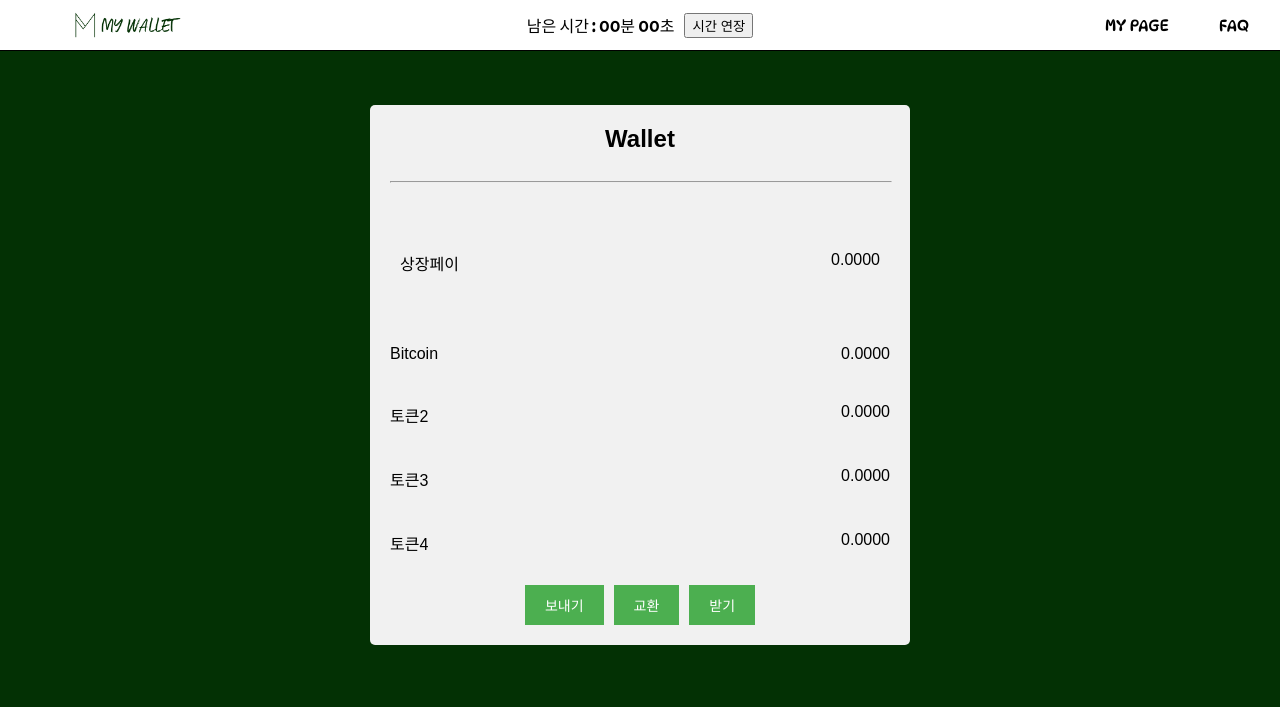
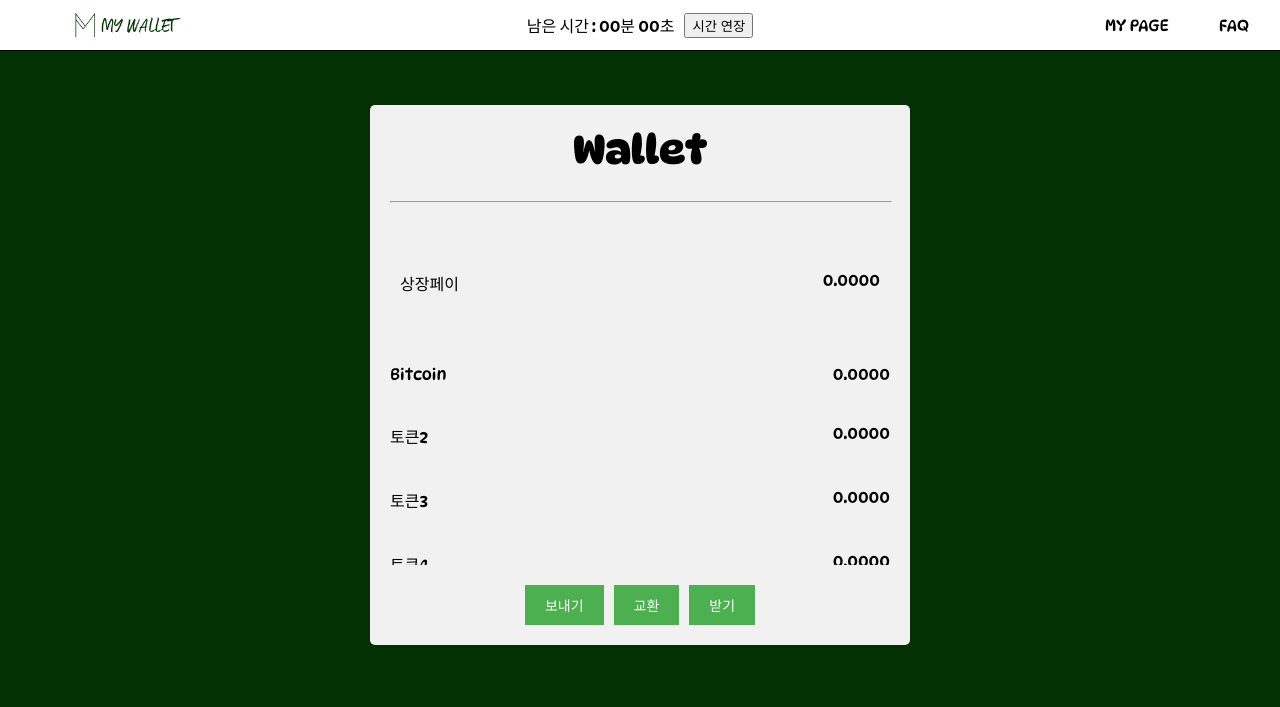
Before and after one commit to jisub12/sangpay, a website: page wallet.html in a window 1280 px wide. Drawn offline with Linux system fonts and the light colour scheme.

Commit message:
0414 1541

```diff
--- a/wallet.css
+++ b/wallet.css
@@ -1,6 +1,11 @@
+@font-face {
+    font-family: "dynapuff";
+    src: url(./DynaPuff/DynaPuff-VariableFont_wdth\,wght.ttf);
+}
+
 body {
     margin: 0;
-    font-family: Arial, sans-serif;
+    font-family: "dynapuff";
 
     background-color: #033104;
 }
@@ -51,6 +56,7 @@ main {
 
 .wallet-title {
     margin: 0;
+    font-size: 40px;
 }
 
 .divider {
```
Also changed, not shown: wallet.html (+0 -1 lines).
